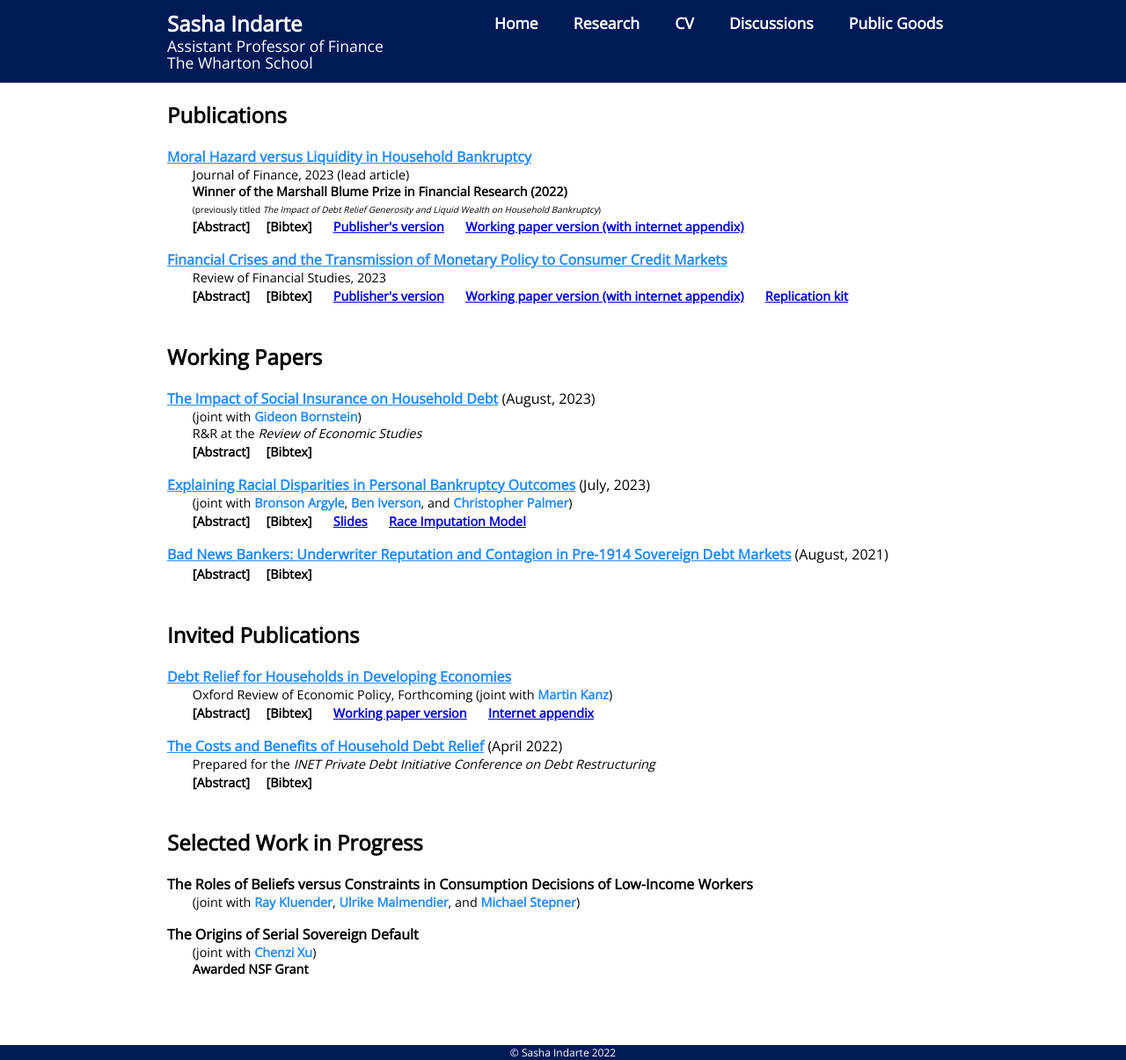
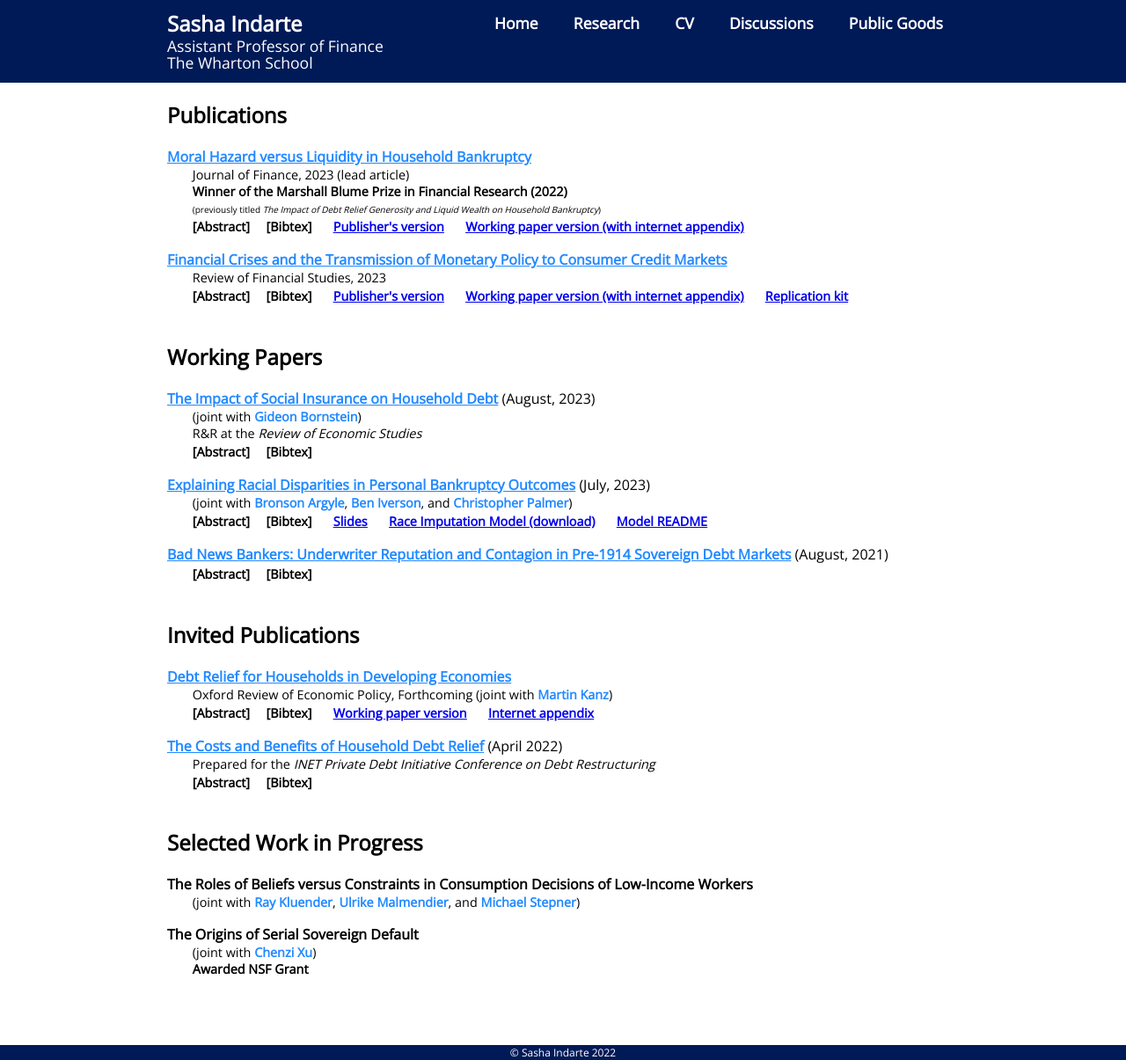
Before and after one commit to sashaindarte/sashaindarte.github.io, a Jekyll site: the page built from research/index.html, in a window 1280 px wide and 1205 px high. Shown: the whole window at 88% size. Built offline with Jekyll 4.4.1, drawn with Linux system fonts in a browser that asks for light colours.

Commit message:
fixed link and added readme link

```diff
--- a/research/index.html
+++ b/research/index.html
@@ -175,7 +175,8 @@
 			<label for="toggle4a" class="toggle-header" style="font-size:0.9em;">&emsp;&emsp;[Abstract]</label>
 	    		<label for="toggle4b" class="toggle-header" style="font-size:0.9em;">&emsp;[Bibtex]</label>
 			&emsp; <a href="/research/AIIP_bk_bias_slides_public.pdf" style="font-size: 0.9em;"><b><u>Slides</b></u></a>
-			&emsp; <a href="https://mit.edu/cjpalmer/www/Race-Imputation-Model.zip" style="font-size: 0.9em;"><b><u>Race Imputation Model</b></u></a>
+			&emsp; <a href="https://mit.edu/cjpalmer/www/AIIP-Race-Imputation-Code.zip" style="font-size: 0.9em;"><b><u>Race Imputation Model (download)</b></u></a>
+			&emsp; <a href="https://web.mit.edu/cjpalmer/www/AIIP-Race-Imputation-Code-Readme.pdf" style="font-size: 0.9em;"><b><u>Model README</b></u></a>
 
 			<input type="checkbox" id="toggle4a" class="toggle-container" />
 			<div class="toggle-content">
```
